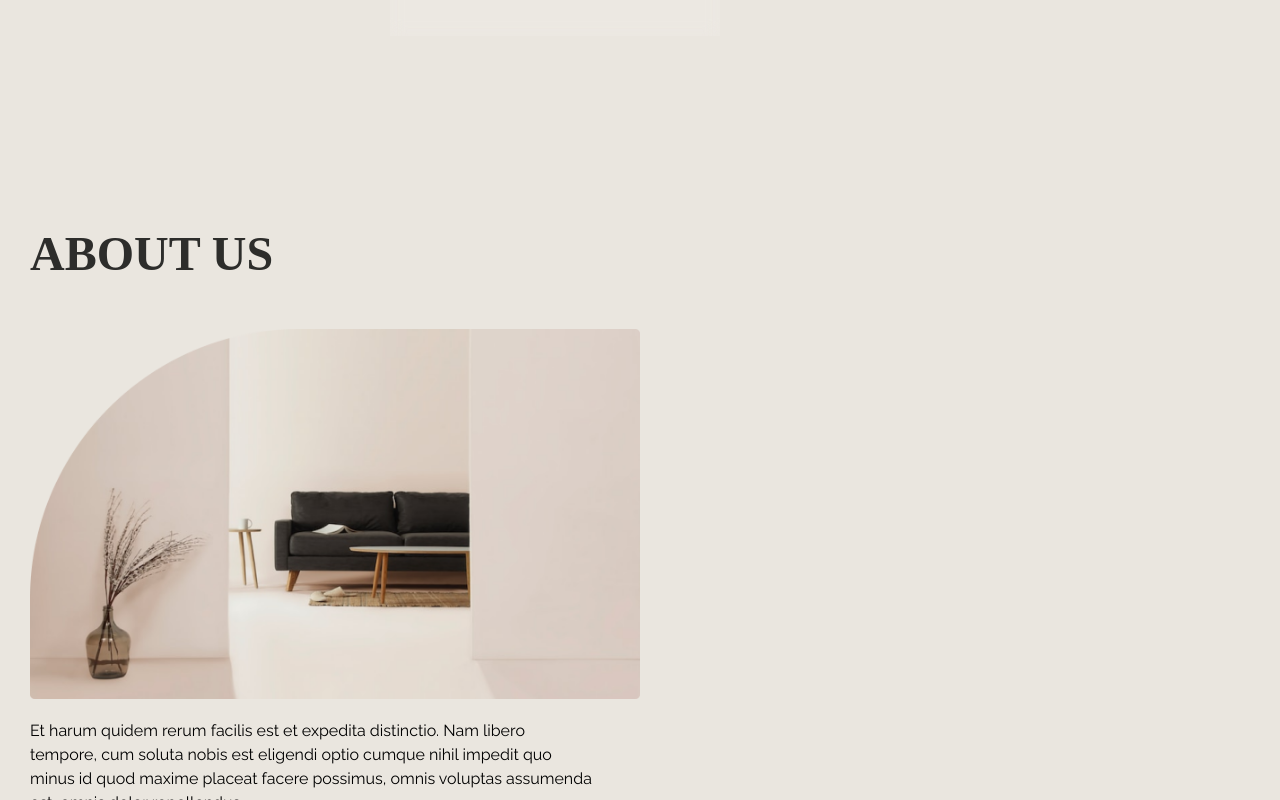
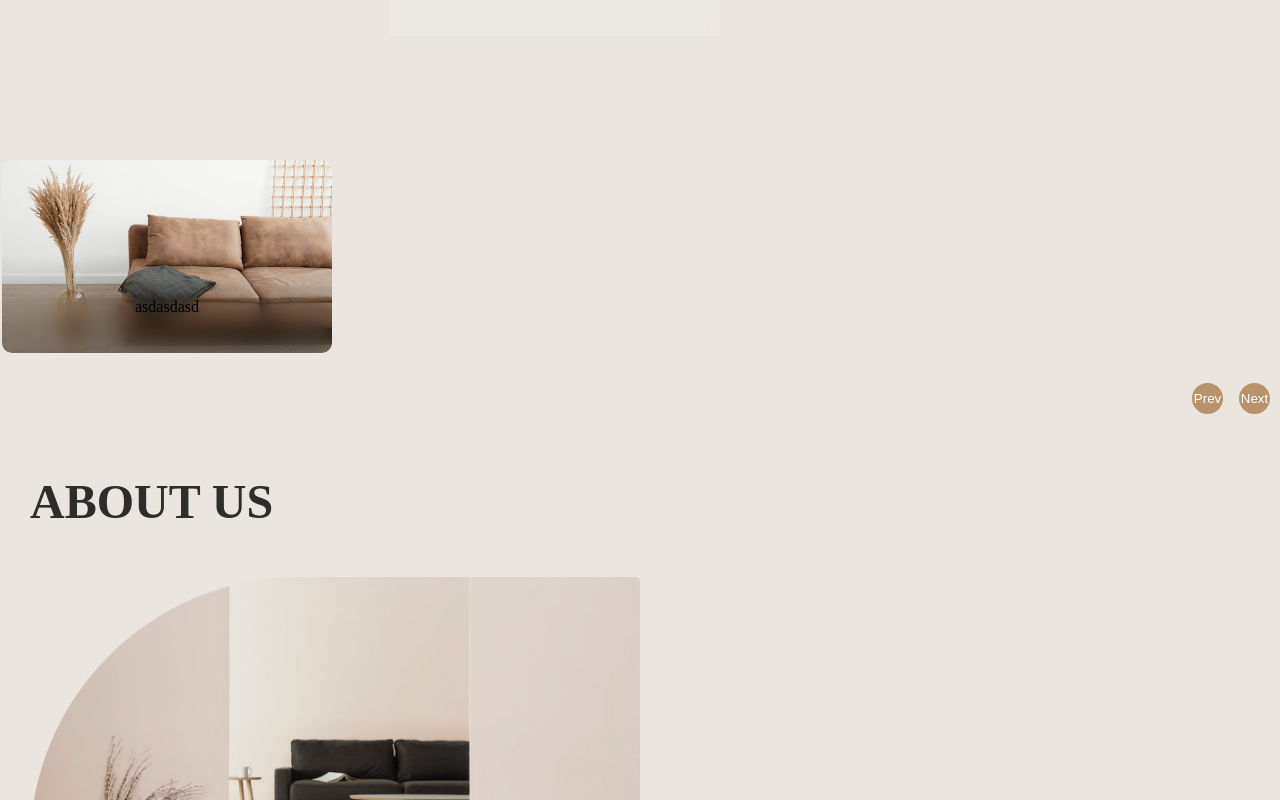
Before and after one commit to Hamid207/adasHomeDecor, a React (Vite) app: page / in a window 1280 px wide. Shown: the part 840-1640 px from the top of the page. Built offline with nearby package versions, Linux system fonts and the light colour scheme; a web font is replaced by a local one.

Commit message:
add swiper

```diff
--- a/package.json
+++ b/package.json
@@ -18,7 +18,8 @@
     "react": "^18.2.0",
     "react-dom": "^18.2.0",
     "react-redux": "^9.0.4",
-    "react-router-dom": "^6.21.1"
+    "react-router-dom": "^6.21.1",
+    "swiper": "^11.0.5"
   },
   "devDependencies": {
     "@types/react": "^18.2.43",
--- a/src/components/products/Products.module.css
+++ b/src/components/products/Products.module.css
@@ -3,6 +3,7 @@
 
 .body {
   margin-top: 128px;
+  margin-bottom: 150px;
 }
 
 .title_body {
--- /dev/null
+++ b/src/components/sliders/collectionSlider/CollectionSilder.css
@@ -0,0 +1,89 @@
+.App {
+  /* width: 100%; */
+  /* margin: auto; */
+  /* padding: 2rem; */
+  /* /* background-color: hsl(221, 39%, 18%); */
+  text-align: right;
+  margin-top: -100px;
+  margin-left: -30px;
+  margin-right: -30px;
+  /* background-color: red; */
+}
+
+.swiper {
+  padding: 2rem;
+}
+
+.swiper .res-slide {
+  /* min-width: 300px;
+    max-width: 400px; */
+  max-width: 330px;
+  min-height: 193px;
+  /* min-height: 350px; */
+  /* border: 2px solid hsl(210, 100%, 50%); */
+  border-radius: 10px;
+  /* text-align: end; */
+  display: flex;
+  align-items: end;
+  overflow: hidden;
+}
+
+.swiper-nav-btns button {
+  width: 31px;
+  height: 31px;
+
+  border-radius: 50px;
+  border: none;
+  outline: none;
+  /* background-color: hsl(210, 100%, 50%); */
+  background-color: #b8926a;
+  color: #fff;
+  margin: 0px 0.5rem;
+  /* box-shadow: 2px 2px 2px rgba(0, 0, 0, 0.5); */
+  margin-top: 30px;
+  transition: all 0.5s;
+}
+
+.swiper-nav-btns button:hover {
+  /* background-color: hsl(210, 100%, 40%); */
+  cursor: pointer;
+}
+
+.blur {
+  width: 100%;
+  height: 55px;
+  text-align: center;
+  backdrop-filter: blur(10px);
+}
+
+.res-slide:nth-child(1) {
+  background: center / cover no-repeat url("/public/main/s1.png");
+}
+
+.res-slide:nth-child(2) {
+  background: center / cover no-repeat url("/public/main/s1.png");
+}
+
+.res-slide:nth-child(3) {
+  /* background: center / cover no-repeat url("/public/main/s1.png"); */
+}
+
+.res-slide:nth-child(4) {
+  background: center / cover no-repeat url("/public/main/s1.png");
+}
+
+.res-slide:nth-child(5) {
+  background: center / cover no-repeat url("/public/main/s1.png");
+}
+
+.res-slide:nth-child(6) {
+  background: center / cover no-repeat url("/public/main/s1.png");
+}
+
+.res-slide:nth-child(7) {
+  background: center / cover no-repeat url("/public/main/s1.png");
+}
+
+.res-slide:nth-child(8) {
+  background: center / cover no-repeat url("/public/main/s1.png");
+}
--- /dev/null
+++ b/src/components/sliders/collectionSlider/CollectionSlider.tsx
@@ -0,0 +1,40 @@
+import { A11y, Navigation, Pagination } from "swiper/modules";
+import "swiper/css";
+import "swiper/css/pagination";
+import { Swiper, SwiperSlide } from "swiper/react";
+
+import "./CollectionSilder.css";
+import { SwiperNavButtons } from "./SwiperNavButton";
+import ProductsGrid from "../../products/productsGrid/ProductsGrid";
+
+interface Test {
+  name: string;
+}
+
+const CollectionSlider = (props: Test) => {
+  return (
+    <div className="App">
+      <div style={{ textAlign: "left" }}>
+        <h2>{props.name}</h2>
+      </div>
+      <Swiper
+        modules={[Navigation, Pagination, A11y]}
+        spaceBetween={20}
+        slidesPerView="auto"
+      >
+        <SwiperSlide className="res-slide">
+          <div className="blur">
+            <p>asdasdasd</p>
+          </div>
+        </SwiperSlide>
+
+        {/* <SwiperSlide className="res-slide">
+          <ProductsGrid />
+        </SwiperSlide> */}
+        <SwiperNavButtons />
+      </Swiper>
+    </div>
+  );
+};
+
+export default CollectionSlider;
--- /dev/null
+++ b/src/components/sliders/collectionSlider/SwiperNavButton.tsx
@@ -0,0 +1,12 @@
+import { useSwiper } from "swiper/react";
+
+export const SwiperNavButtons = () => {
+  const swiper = useSwiper();
+
+  return (
+    <div className="swiper-nav-btns">
+      <button onClick={() => swiper.slidePrev()}>Prev</button>
+      <button onClick={() => swiper.slideNext()}>Next</button>
+    </div>
+  );
+};
--- a/src/pages/home/HomePage.tsx
+++ b/src/pages/home/HomePage.tsx
@@ -2,6 +2,7 @@ import AboutUs from "../../components/aboutUs/AboutUs";
 import MainImageAndText from "../../components/mainImageAndText/MainImageAndText";
 import Discount from "../../components/discount/Discount";
 import Products from "../../components/products/Products";
+import CollectionSlider from "../../components/sliders/collectionSlider/CollectionSlider";
 
 const HomePage = () => {
   return (
@@ -9,7 +10,9 @@ const HomePage = () => {
       <section>
         <MainImageAndText />
       </section>
-      <section>{/*swipe*/}</section>
+      <section>
+        <CollectionSlider name="" />
+      </section>
       <section>
         <AboutUs />
       </section>
@@ -19,6 +22,12 @@ const HomePage = () => {
       <section>
         <Products />
       </section>
+      <section>
+        <CollectionSlider name="MOST POPULAR" />
+      </section>
+      <section>
+        <CollectionSlider name="COLLECTIONS" />
+      </section>
     </>
   );
 };
```
Also changed, not shown: public/main/s1.png (added), src/components/sliders/collectionSlider/CollectionSilder.module.css (added), 1 other file (tests, documents, lock files or other folders).
